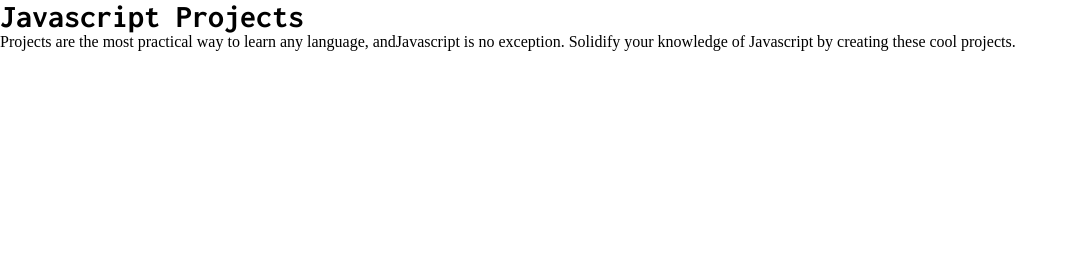
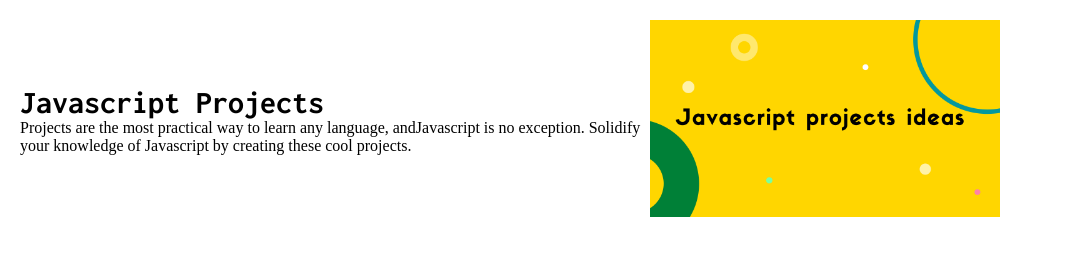
Before and after one commit to mdafsha9/JavaScript-Projects, a plain HTML site: page index.html in a window 1280 px wide. Shown: the whole page, without its empty margins (0-1078 px from the left). Drawn offline with Linux system fonts and the light colour scheme; a script that the page names is missing.

Commit message:
header image and content added

```diff
--- a/css/style.css
+++ b/css/style.css
@@ -7,3 +7,21 @@ h1{
 p{
   font-family:font-family: 'Montserrat', sans-serif;
 }
+.header-container{
+  width:100%;
+  display:flex;
+  justify-content:center;
+  align-items:center;
+  padding:10px;
+  margin:10px;
+}
+.header-left{
+  flex-basis:50%;
+}
+.header-right{
+  flex-basis:50%;
+}
+.header-right img{
+  max-width:350px;
+  margin:auto;
+}
--- a/index.html
+++ b/index.html
@@ -11,10 +11,11 @@
       <div class="header-container">
         <div class="header-left">
           <h1>Javascript Projects</h1>
-          <p>Projects are the most practical way to learn any language, andJavascript is no exception. Solidify your knowledge of Javascript by creating these cool projects.</p>
+          <p>Projects are the most practical way to learn any language, andJavascript is no exception.
+             Solidify your knowledge of Javascript by creating these cool projects.</p>
         </div>
         <div class="header-right">
-
+          <img src="images/header.png">
         </div>
       </div>
     </header>
```
